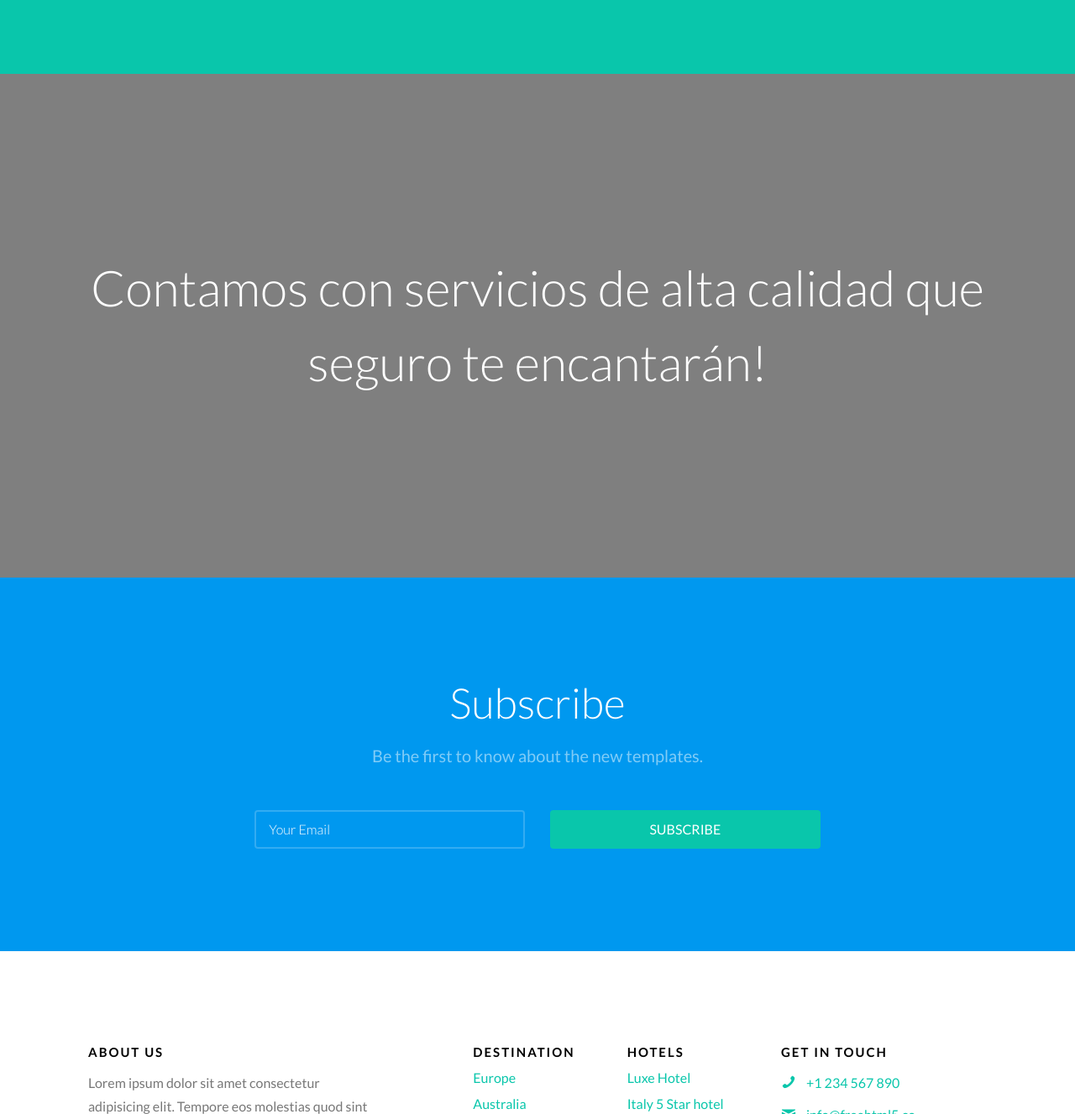
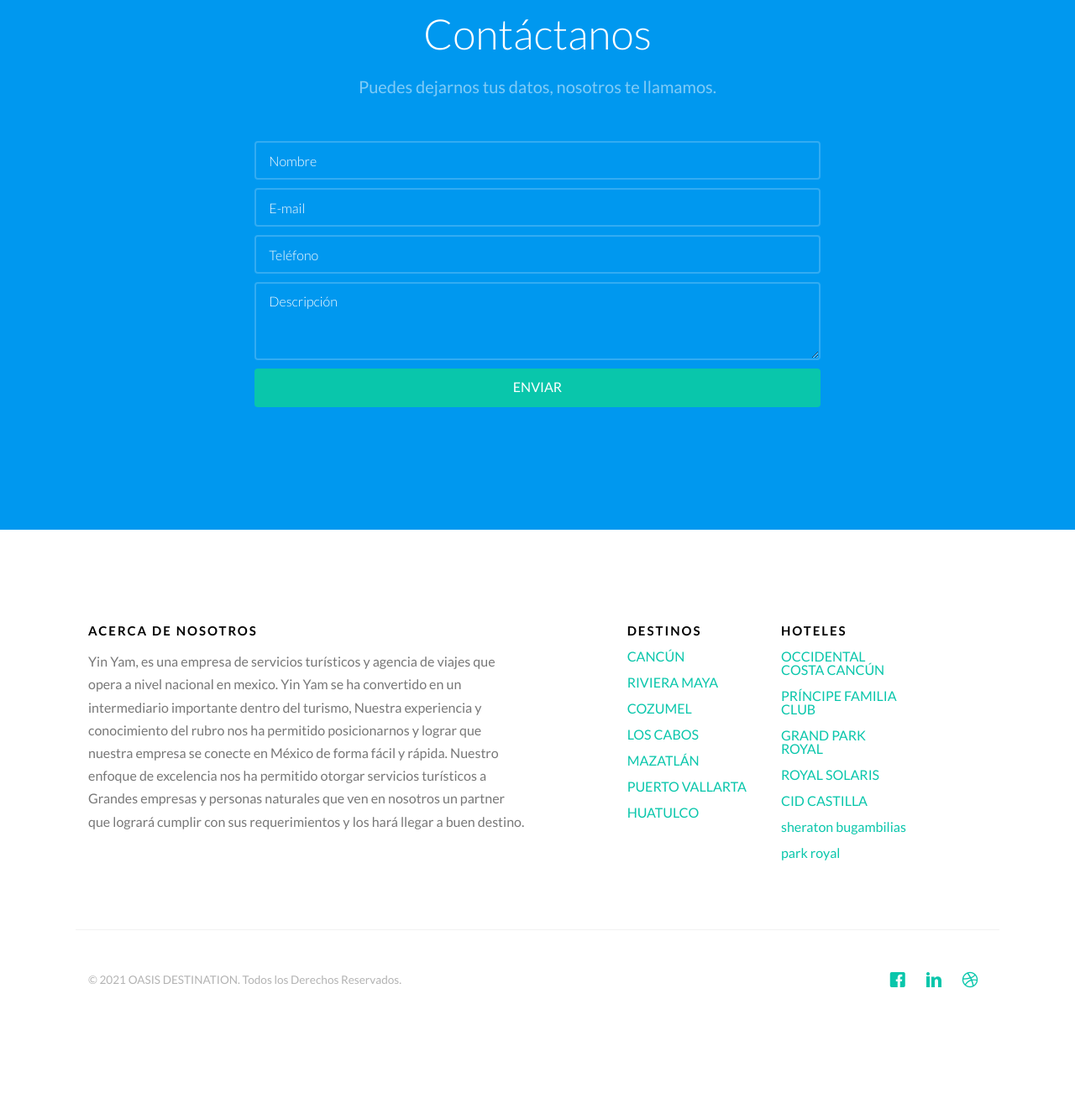
Before and after one commit to meesquivel/paginaweb_oasis, a plain HTML site: page paginaweb/index.html in a window 1280 px wide. Shown: the part 2626-3953 px from the top of the page at 84% size. Drawn offline with Linux system fonts and the light colour scheme; files whose address does not match are found by name.

Commit message:
acerca de

```diff
--- a/paginaweb/index.html
+++ b/paginaweb/index.html
@@ -275,7 +275,7 @@
 			</div>
 		</div>
 	</div>
-
+	<!--
 	<div id="gtco-features">
 		<div class="gtco-container">
 			<div class="row">
@@ -318,7 +318,7 @@
 		</div>
 	</div>
 
-
+	-->
 	<div class="gtco-cover gtco-cover-sm" style="background-image: url(images/hero-bg.jpg)"  data-stellar-background-ratio="0.5">
 		<div class="overlay"></div>
 		<div class="gtco-container text-center">
@@ -379,24 +379,43 @@
 		<div class="gtco-container">
 			<div class="row animate-box">
 				<div class="col-md-8 col-md-offset-2 text-center gtco-heading">
-					<h2>Subscribe</h2>
-					<p>Be the first to know about the new templates.</p>
+					<h2>Contáctanos</h2>
+					<p>Puedes dejarnos tus datos, nosotros te llamamos.</p>
 				</div>
 			</div>
 			<div class="row animate-box">
 				<div class="col-md-8 col-md-offset-2">
 					<form class="form-inline">
-						<div class="col-md-6 col-sm-6">
+						<div class="col-md-12 col-sm-12">
+							<div class="form-group">
+								<label for="nombre" class="sr-only">Nombre</label>
+								<input type="text" class="form-control" id="nombre" placeholder="Nombre">
+							</div>
+						</div>
+						<div class="col-md-12 col-sm-12">
 							<div class="form-group">
 								<label for="email" class="sr-only">Email</label>
-								<input type="email" class="form-control" id="email" placeholder="Your Email">
+								<input type="email" class="form-control" id="email" placeholder="E-mail">
 							</div>
 						</div>
-						<div class="col-md-6 col-sm-6">
-							<button type="submit" class="btn btn-default btn-block">Subscribe</button>
+						<div class="col-md-12 col-sm-12">
+							<div class="form-group">
+								<label for="telefono" class="sr-only">Email</label>
+								<input type="number" class="form-control" id="telefono" placeholder="Teléfono">
+							</div>
+						</div>
+						<div class="col-md-12 col-sm-12">
+							<div class="form-group">
+								<label for="des" class="sr-only">Descripción</label>
+								<textarea class="form-control" id="des" placeholder="Descripción" rows="3"></textarea>
+							</div>
+						</div>
+						<div class="col-md-12 col-sm-12 text-center gtco-heading">
+							<button type="submit" class="btn btn-default btn-block">Enviar</button>
 						</div>
 					</form>
 				</div>
+
 			</div>
 		</div>
 	</div>
@@ -405,40 +424,46 @@
 		<div class="gtco-container">
 			<div class="row row-p	b-md">
 
-				<div class="col-md-4">
+				<div class="col-md-6">
 					<div class="gtco-widget">
-						<h3>About Us</h3>
-						<p>Lorem ipsum dolor sit amet consectetur adipisicing elit. Tempore eos molestias quod sint ipsum possimus temporibus officia iste perspiciatis consectetur in fugiat repudiandae cum. Totam cupiditate nostrum ut neque ab?</p>
+						<h3>ACERCA DE NOSOTROS</h3>
+						<p>Yin Yam, es una empresa de servicios turísticos y agencia de viajes que opera a nivel nacional en mexico.
+
+						Yin Yam se ha convertido en un intermediario importante dentro del turismo, Nuestra experiencia y conocimiento del rubro nos ha permitido posicionarnos y lograr que nuestra empresa se conecte en México de forma fácil y rápida. Nuestro enfoque de excelencia nos ha permitido otorgar servicios turísticos a Grandes empresas y personas naturales que ven en nosotros un partner que logrará cumplir con sus requerimientos y los hará llegar a buen destino.</p>
 					</div>
 				</div>
 
 				<div class="col-md-2 col-md-push-1">
 					<div class="gtco-widget">
-						<h3>Destination</h3>
+						<h3>DESTINOS</h3>
 						<ul class="gtco-footer-links">
-							<li><a href="#">Europe</a></li>
-							<li><a href="#">Australia</a></li>
-							<li><a href="#">Asia</a></li>
-							<li><a href="#">Canada</a></li>
-							<li><a href="#">Dubai</a></li>
+							<li><a href="#">CANCÚN</a></li>
+							<li><a href="#">RIVIERA MAYA</a></li>
+							<li><a href="#">COZUMEL</a></li>
+							<li><a href="#">LOS CABOS</a></li>
+							<li><a href="#">MAZATLÁN</a></li>
+							<li><a href="#">PUERTO VALLARTA</a></li>
+							<li><a href="#">HUATULCO</a></li>
 						</ul>
 					</div>
 				</div>
 
 				<div class="col-md-2 col-md-push-1">
 					<div class="gtco-widget">
-						<h3>Hotels</h3>
+						<h3>HOTELES</h3>
 						<ul class="gtco-footer-links">
-							<li><a href="#">Luxe Hotel</a></li>
-							<li><a href="#">Italy 5 Star hotel</a></li>
-							<li><a href="#">Dubai Hotel</a></li>
-							<li><a href="#">Deluxe Hotel</a></li>
-							<li><a href="#">BoraBora Hotel</a></li>
+							<li><a href="#">OCCIDENTAL COSTA CANCÚN</a></li>
+							<li><a href="#">PRÍNCIPE FAMILIA CLUB</a></li>
+							<li><a href="#">GRAND PARK ROYAL</a></li>
+							<li><a href="#">ROYAL SOLARIS</a></li>
+							<li><a href="#">CID CASTILLA</a></li>
+							<li><a href="#">sheraton bugambilias</a></li>
+							<li><a href="#">park royal</a></li>
 						</ul>
 					</div>
 				</div>
 
-				<div class="col-md-3 col-md-push-1">
+				<!--<div class="col-md-3 col-md-push-1">
 					<div class="gtco-widget">
 						<h3>Get In Touch</h3>
 						<ul class="gtco-quick-contact">
@@ -447,19 +472,19 @@
 							<li><a href="#"><i class="icon-chat"></i> Live Chat</a></li>
 						</ul>
 					</div>
-				</div>
+				</div>-->
 
 			</div>
 
 			<div class="row copyright">
 				<div class="col-md-12">
 					<p class="pull-left">
-						<small class="block">&copy; 2016 Free HTML5. All Rights Reserved.</small>
-						<small class="block">Designed by <a href="https://freehtml5.co/" target="_blank">FreeHTML5.co</a> Demo Images: <a href="http://unsplash.com/" target="_blank">Unsplash</a></small>
+						<small class="block">&copy; 2021 OASIS DESTINATION. Todos los Derechos Reservados.</small>
+						<!--<small class="block">Designed by <a href="https://freehtml5.co/" target="_blank">FreeHTML5.co</a> Demo Images: <a href="http://unsplash.com/" target="_blank">Unsplash</a></small>-->
 					</p>
 					<p class="pull-right">
 						<ul class="gtco-social-icons pull-right">
-							<li><a href="#"><i class="icon-twitter"></i></a></li>
+							<li><a href="#"><i class="icon-whatsapp"></i></a></li>
 							<li><a href="#"><i class="icon-facebook"></i></a></li>
 							<li><a href="#"><i class="icon-linkedin"></i></a></li>
 							<li><a href="#"><i class="icon-dribbble"></i></a></li>
```
Also changed, not shown: informacion/informacion-cliente.txt.
